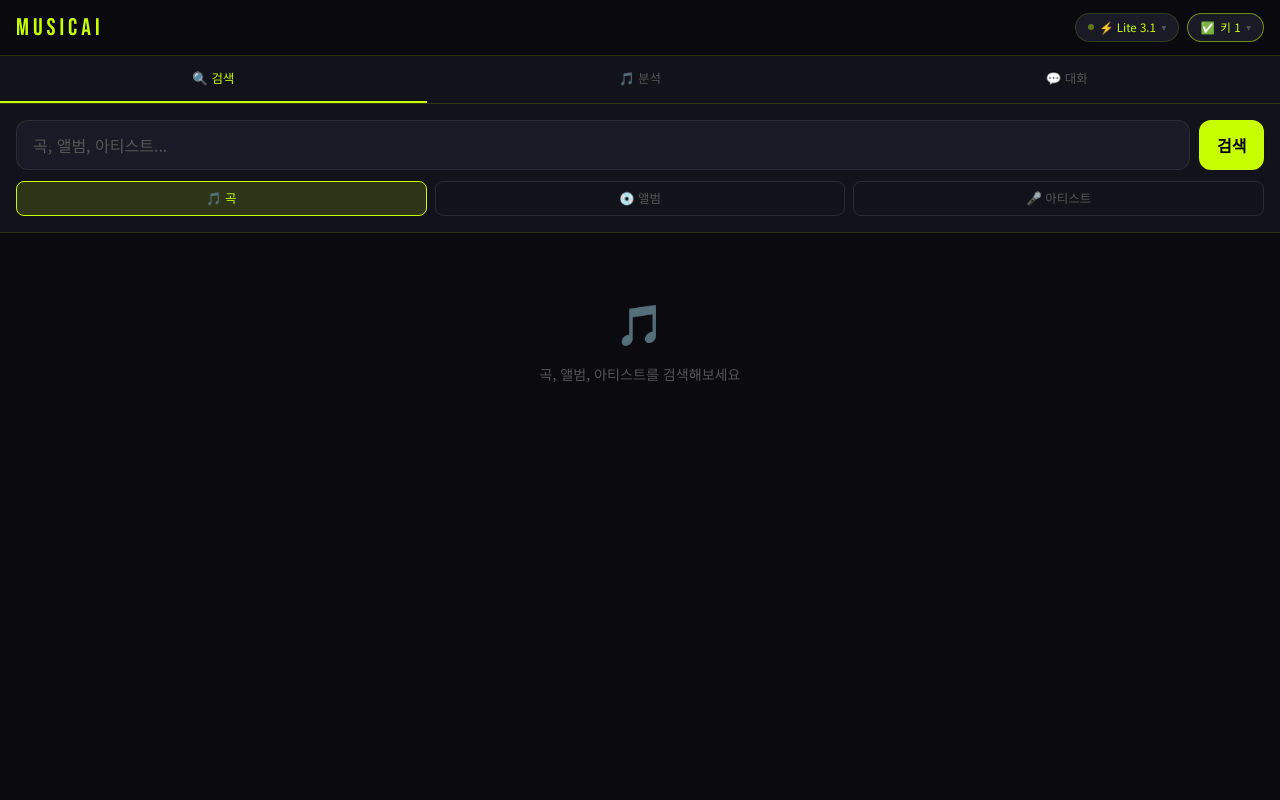
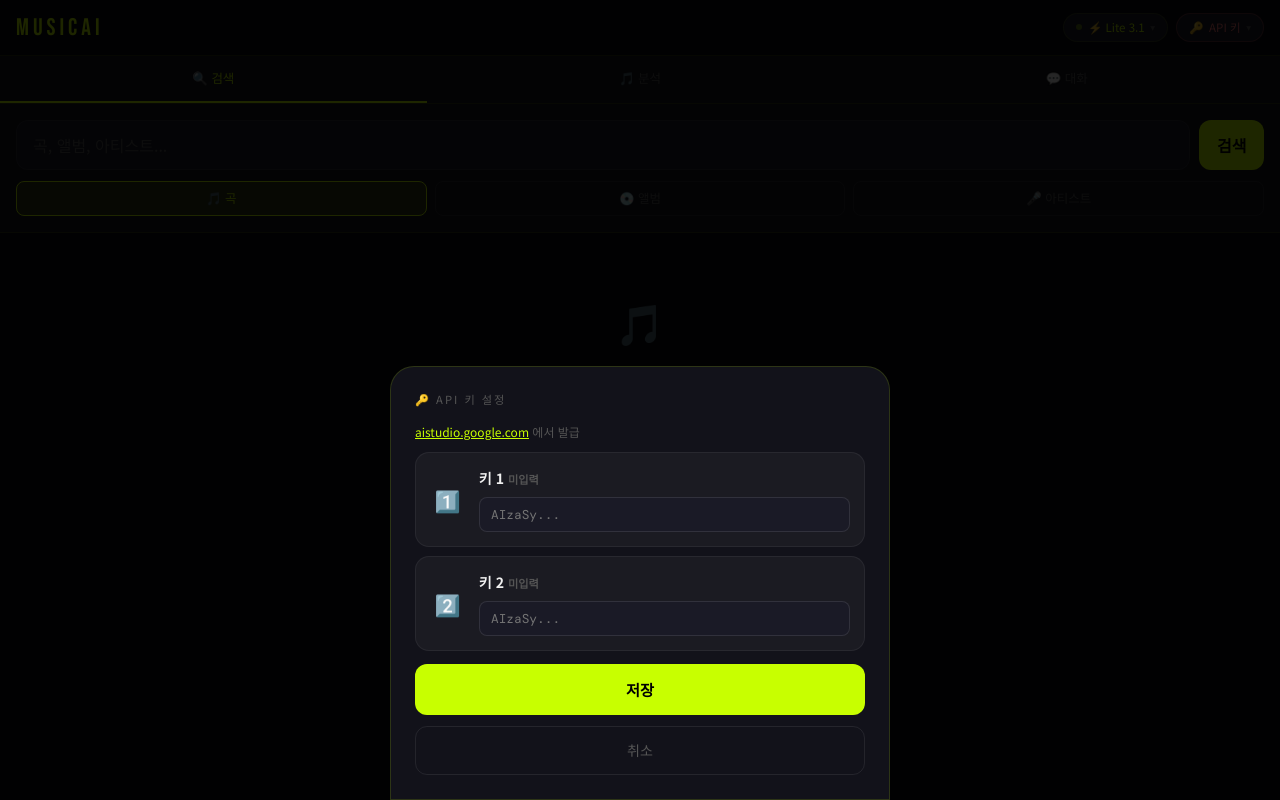
Before and after one commit to kjseong0313/debugmusicai, a plain HTML site: page index.html in a window 1280 px wide. Drawn offline with nearby package versions, Linux system fonts and the light colour scheme.

Commit message:
Update index.html

```diff
--- a/index.html
+++ b/index.html
@@ -199,15 +199,23 @@ body{background:var(--bg);color:var(--text);font-family:'Noto Sans KR',sans-seri
   <!-- KEY SELECT SHEET -->
   <div class="overlay" id="key-overlay" onclick="if(event.target===this)closeOverlay('key-overlay')">
     <div class="sheet">
-      <div class="sheet-title">🔑 API 키 선택</div>
-      <div class="mopt" id="k-opt-0" onclick="selectKey(0)">
+      <div class="sheet-title">🔑 API 키 설정</div>
+      <div style="font-size:.75rem;color:var(--muted);margin-bottom:.8rem"><a href="https://aistudio.google.com/apikey" target="_blank" style="color:var(--accent)">aistudio.google.com</a> 에서 발급</div>
+      <div class="mopt" id="k-opt-0" onclick="selectKey(0)" style="cursor:default">
         <div class="mopt-icon">1️⃣</div>
-        <div class="mopt-info"><div class="mopt-name">키 1</div><div class="mopt-desc" id="k-desc-0">AIzaSyAlrV...</div></div>
+        <div class="mopt-info">
+          <div class="mopt-name">키 1 <span id="k-status-0" style="font-size:.7rem;color:var(--muted)"></span></div>
+          <input id="k-input-0" type="password" placeholder="AIzaSy..." style="width:100%;background:var(--bg3);border:1px solid rgba(255,255,255,.1);border-radius:8px;padding:.5rem .7rem;color:var(--text);font-size:.8rem;font-family:'DM Mono',monospace;outline:none;margin-top:.4rem" onclick="event.stopPropagation()">
+        </div>
       </div>
-      <div class="mopt" id="k-opt-1" onclick="selectKey(1)">
+      <div class="mopt" id="k-opt-1" onclick="selectKey(1)" style="cursor:default;margin-bottom:.8rem">
         <div class="mopt-icon">2️⃣</div>
-        <div class="mopt-info"><div class="mopt-name">키 2</div><div class="mopt-desc" id="k-desc-1">AIzaSyBSqO...</div></div>
+        <div class="mopt-info">
+          <div class="mopt-name">키 2 <span id="k-status-1" style="font-size:.7rem;color:var(--muted)"></span></div>
+          <input id="k-input-1" type="password" placeholder="AIzaSy..." style="width:100%;background:var(--bg3);border:1px solid rgba(255,255,255,.1);border-radius:8px;padding:.5rem .7rem;color:var(--text);font-size:.8rem;font-family:'DM Mono',monospace;outline:none;margin-top:.4rem" onclick="event.stopPropagation()">
+        </div>
       </div>
+      <button onclick="saveKeys()" style="width:100%;background:var(--accent);color:#000;border:none;border-radius:12px;padding:.9rem;font-size:.95rem;font-weight:700;font-family:'Noto Sans KR',sans-serif;cursor:pointer;margin-bottom:.4rem">저장</button>
       <button class="sheet-cancel" onclick="closeOverlay('key-overlay')">취소</button>
     </div>
   </div>
@@ -315,12 +323,15 @@ async function geminiSearch(q, stype){
   return data.results||[];
 }
 
-const API_KEYS=['AIzaSyAlrVvlj3DeJTJ-LwnEy9ywPAuElKGpwNo','AIzaSyBSqOLLMA60VVgJd4y5Lsso9hEf5dst8KU'];
+const API_KEYS=[
+  localStorage.getItem('ma_key1')||'',
+  localStorage.getItem('ma_key2')||''
+];
 let currentKeyIdx=0;
 
 const S={
   get key(){return API_KEYS[currentKeyIdx];},
-  set key(v){/* UI저장용 */localStorage.setItem('ma_key',v);},
+  set key(v){},
   model:localStorage.getItem('ma_model')||'gemini-3.1-flash-lite',
   pill:localStorage.getItem('ma_pill')||'⚡ Lite 3.1',
   stype:'song',
@@ -338,29 +349,45 @@ const MMAP={'o-lite31':'gemini-3.1-flash-lite','o-flash25':'gemini-2.5-flash','o
 window.onload=function(){
   document.getElementById('pill-lbl').textContent=S.pill;
   updateKeyPill();
+  if(!API_KEYS[0]&&!API_KEYS[1]){
+    setTimeout(()=>openKeySheet(),400);
+  }
 };
 
 // ── KEY / MODEL ──
 function updateKeyPill(){
   const pill=document.getElementById('key-pill');
-  document.getElementById('key-icon').textContent='✅';
-  pill.className='hdr-pill key-ok';
+  const hasKey=API_KEYS[0]||API_KEYS[1];
+  document.getElementById('key-icon').textContent=hasKey?'✅':'🔑';
+  document.getElementById('key-lbl').textContent=hasKey?'키 '+(currentKeyIdx+1):'API 키';
+  pill.className=hasKey?'hdr-pill key-ok':'hdr-pill key-none';
 }
 function openModelSheet(){
   Object.entries(MMAP).forEach(([id,m])=>document.getElementById(id).classList.toggle('sel',m===S.model));
   document.getElementById('model-overlay').classList.add('open');
 }
 function openKeySheet(){
-  // 현재 선택된 키 표시
-  document.getElementById('k-opt-0').classList.toggle('sel', currentKeyIdx===0);
-  document.getElementById('k-opt-1').classList.toggle('sel', currentKeyIdx===1);
+  document.getElementById('k-input-0').value=API_KEYS[0]||'';
+  document.getElementById('k-input-1').value=API_KEYS[1]||'';
+  document.getElementById('k-status-0').textContent=API_KEYS[0]?'✅':'미입력';
+  document.getElementById('k-status-1').textContent=API_KEYS[1]?'✅':'미입력';
   document.getElementById('key-overlay').classList.add('open');
 }
 
 function selectKey(idx){
-  currentKeyIdx=idx;
-  document.getElementById('key-lbl').textContent='키 '+(idx+1);
+  // 클릭시 해당 input에 포커스
+  document.getElementById('k-input-'+idx).focus();
+}
+
+function saveKeys(){
+  const k1=document.getElementById('k-input-0').value.trim();
+  const k2=document.getElementById('k-input-1').value.trim();
+  if(k1){API_KEYS[0]=k1;localStorage.setItem('ma_key1',k1);}
+  if(k2){API_KEYS[1]=k2;localStorage.setItem('ma_key2',k2);}
+  currentKeyIdx=API_KEYS[0]?0:1;
+  updateKeyPill();
   closeOverlay('key-overlay');
+  alert('저장 완료 ✅');
 }
 function closeOverlay(id){document.getElementById(id).classList.remove('open');}
 function selModel(model,pill){
```
